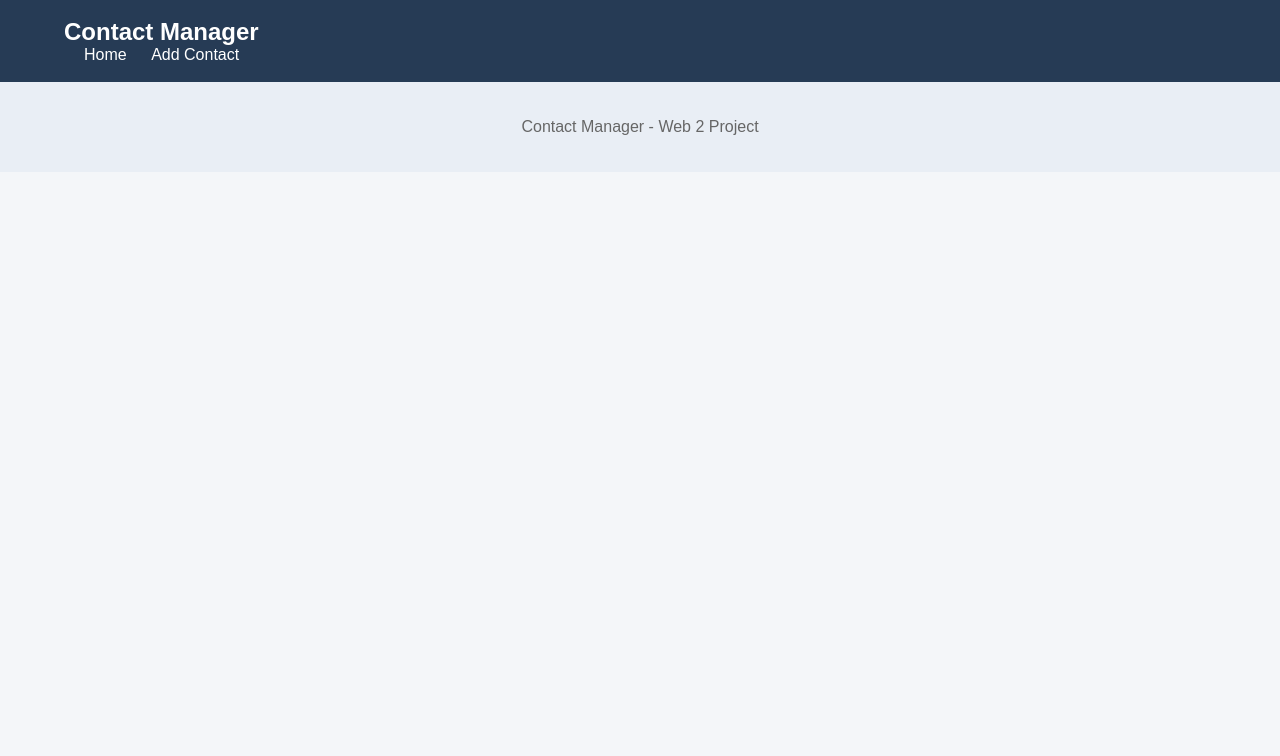
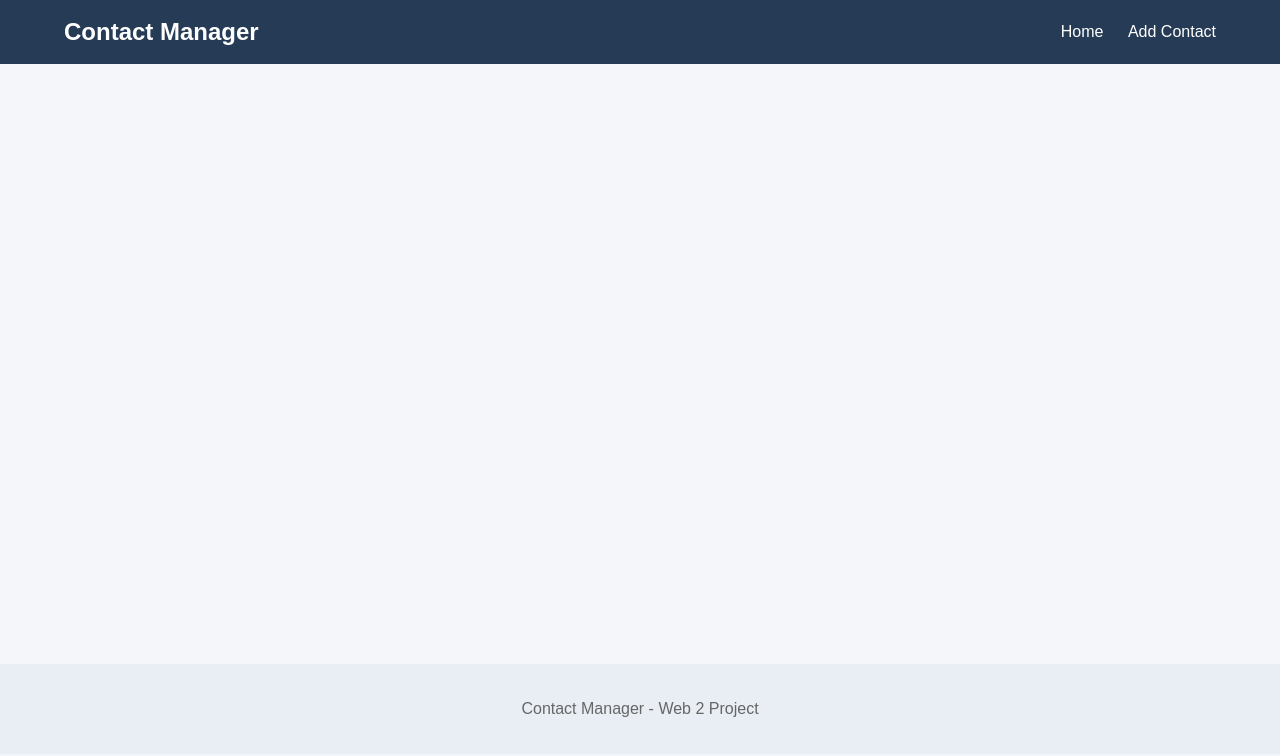
Before and after one commit to dthuphuong2106/23070450_INS3064_DuongThuPhuong, a PHP site: page /app/views/layout.php in a window 1280 px wide. Shown: the top 756 px of the page. Run offline with PHP 8.4, Linux system fonts and the light colour scheme; the template is opened without the code that fills it, so the values that code supplies are empty.

Commit message:
Update layout.php

```diff
--- a/homework_11/contact_manager_mvc/app/views/layout.php
+++ b/homework_11/contact_manager_mvc/app/views/layout.php
@@ -1,9 +1,7 @@
-
 <?php
 $successMessage = $_SESSION['success'] ?? '';
 unset($_SESSION['success']);
 ?>
-
 <!DOCTYPE html>
 <html lang="en">
 <head>
@@ -13,11 +11,9 @@ unset($_SESSION['success']);
     <link rel="stylesheet" href="css/style.css">
 </head>
 <body>
-
 <header class="header">
-        <div class="container">
+    <div class="container header-inner">
         <h1>Contact Manager</h1>
-
         <nav>
             <a href="?route=%2F">Home</a>
             <a href="?route=%2Fcreate">Add Contact</a>
@@ -25,8 +21,7 @@ unset($_SESSION['success']);
     </div>
 </header>
 
-    <main class="container">
-
+<main class="container main-content">
     <?php if ($successMessage !== ''): ?>
         <div class="alert success">
             <?= htmlspecialchars($successMessage, ENT_QUOTES, 'UTF-8') ?>
@@ -34,12 +29,10 @@ unset($_SESSION['success']);
     <?php endif; ?>
 
     <?= $content ?>
-
 </main>
 
 <footer>
     <p>Contact Manager - Web 2 Project</p>
 </footer>
-
 </body>
 </html>
```
Lines whose indentation alone changed are shown as unchanged.
